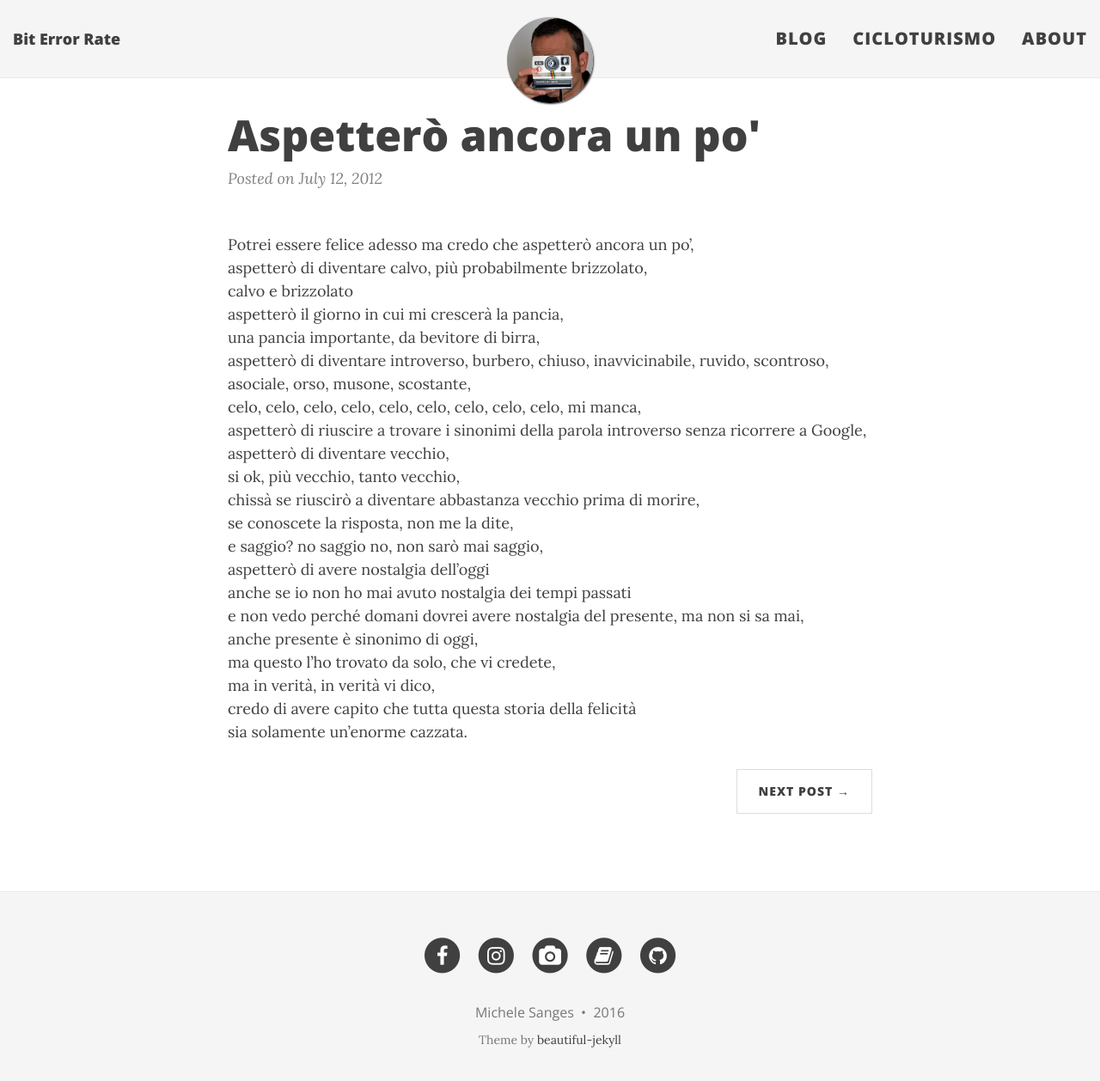
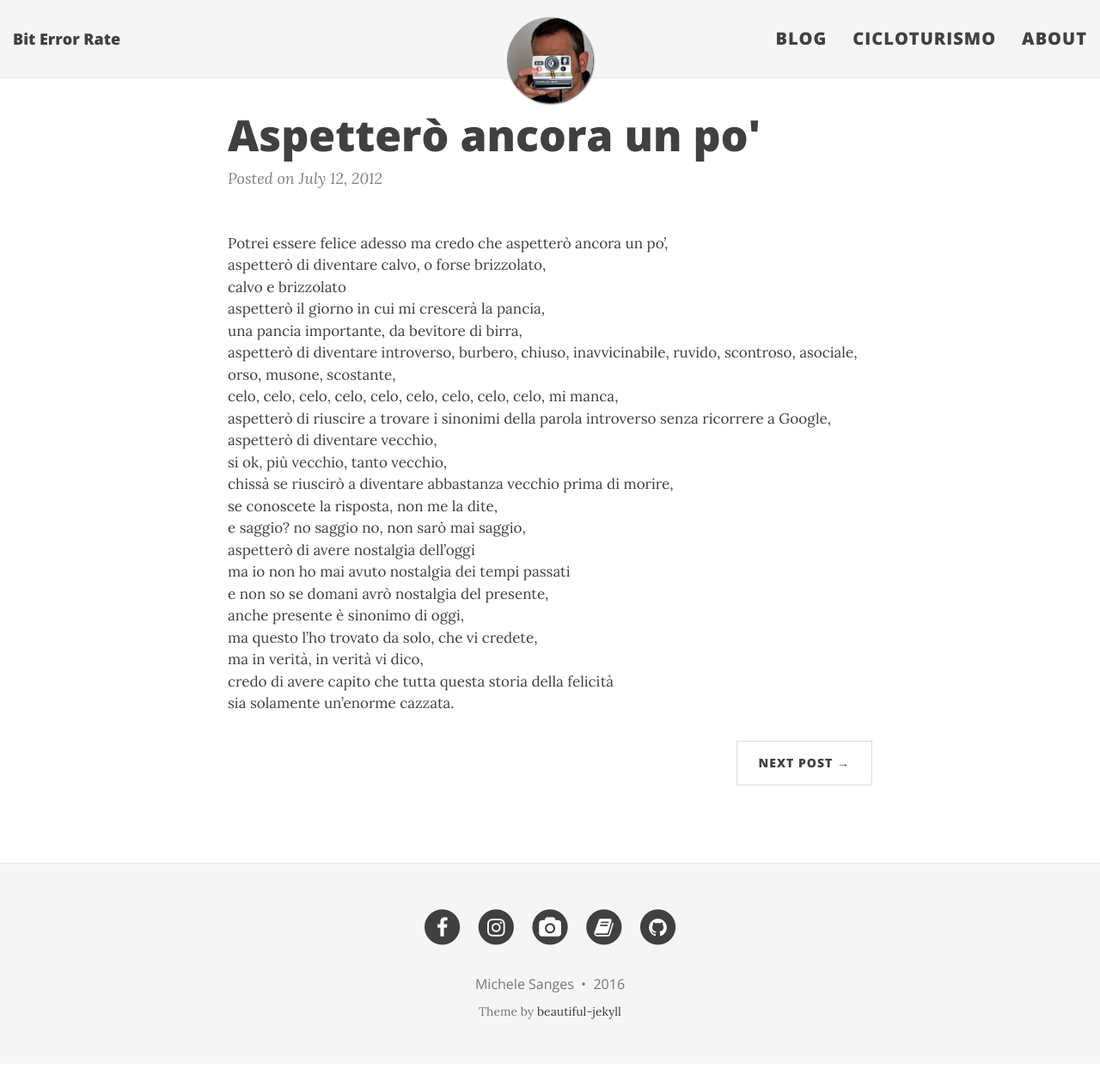
Before and after one commit to michelesanges/michelesanges.github.io, a Jekyll site: the page built from _posts/2012-07-12-aspettero ancora un po.markdown, in a window 1280 px wide and 1271 px high. Shown: the top 1258 px of the window at 86% size. Built offline with Jekyll 4.4.1, drawn with Linux system fonts in a browser that asks for light colours; nearby versions of some CDN libraries.

Commit message:
Modifica di due post e dimensioni font-

```diff
--- a/_posts/2012-07-12-aspettero ancora un po.markdown
+++ b/_posts/2012-07-12-aspettero ancora un po.markdown
@@ -6,7 +6,7 @@ categories: post
 tags: post
 ---
 Potrei essere felice adesso ma credo che aspetterò ancora un po',
-aspetterò di diventare calvo, più probabilmente brizzolato,
+aspetterò di diventare calvo, o forse brizzolato,
 calvo e brizzolato
 aspetterò il giorno in cui mi crescerà la pancia,
 una pancia importante, da bevitore di birra,
@@ -19,8 +19,8 @@ chissà se riuscirò a diventare abbastanza vecchio prima di morire,
 se conoscete la risposta, non me la dite,
 e saggio? no saggio no, non sarò mai saggio,
 aspetterò di avere nostalgia dell'oggi
-anche se io non ho mai avuto nostalgia dei tempi passati
-e non vedo perché domani dovrei avere nostalgia del presente, ma non si sa mai,
+ma io non ho mai avuto nostalgia dei tempi passati
+e non so se domani avrò nostalgia del presente,
 anche presente è sinonimo di oggi,
 ma questo l'ho trovato da solo, che vi credete,
 ma in verità, in verità vi dico,
--- a/_posts/2012-07-20-il sogno.markdown
+++ b/_posts/2012-07-20-il sogno.markdown
@@ -25,4 +25,5 @@ si, fattene una ragione, nel mio sogno tu giaci accanto a me,
 potrò fare quello che voglio dentro al mio sogno? ecchecazzo,
 ed allora mi alzo, e nell'alzarmi urto contro qualcosa perché è buio, ormai forse l'avrete capito,
 e mi mancano le forze ed inciampo e cado ed allora forse sono morto ma, potendo scegliere, preferirei di no,
-perché morire l'unica volta che tu giaci accanto a me, non è dignitoso.
+perché morire l'unica volta che tu giaci accanto a me,
+non è dignitoso.
--- a/_posts/2012-08-03-finalmente le vacanze.markdown
+++ b/_posts/2012-08-03-finalmente le vacanze.markdown
@@ -53,5 +53,4 @@ accipicchia, qui c'è un mondo fantastico
 
 sincronizzate gli orologi e poi
 partite pure
-
 io vi aspetto qui.
--- a/_posts/2012-08-17-sudami.markdown
+++ b/_posts/2012-08-17-sudami.markdown
@@ -31,7 +31,3 @@ e l'odore della primavera,
 'sto pezzo sta prendendo una piega malinconica,
 
 vuoi che ti chiami un taxi, strepitosa ragazza?
-
-
-Si ringrazia l'autore della seguente pagina Wikipedia:
-http://it.wikipedia.org/wiki/Versi_degli_animali
--- a/css/main.css
+++ b/css/main.css
@@ -4,7 +4,7 @@
 
 body {
    font-family: 'Lora', 'Times New Roman', serif;
-   font-size: 18px;
+   font-size: 17px;
   color: #404040;
   position: relative;
   background: #FFF;
```
